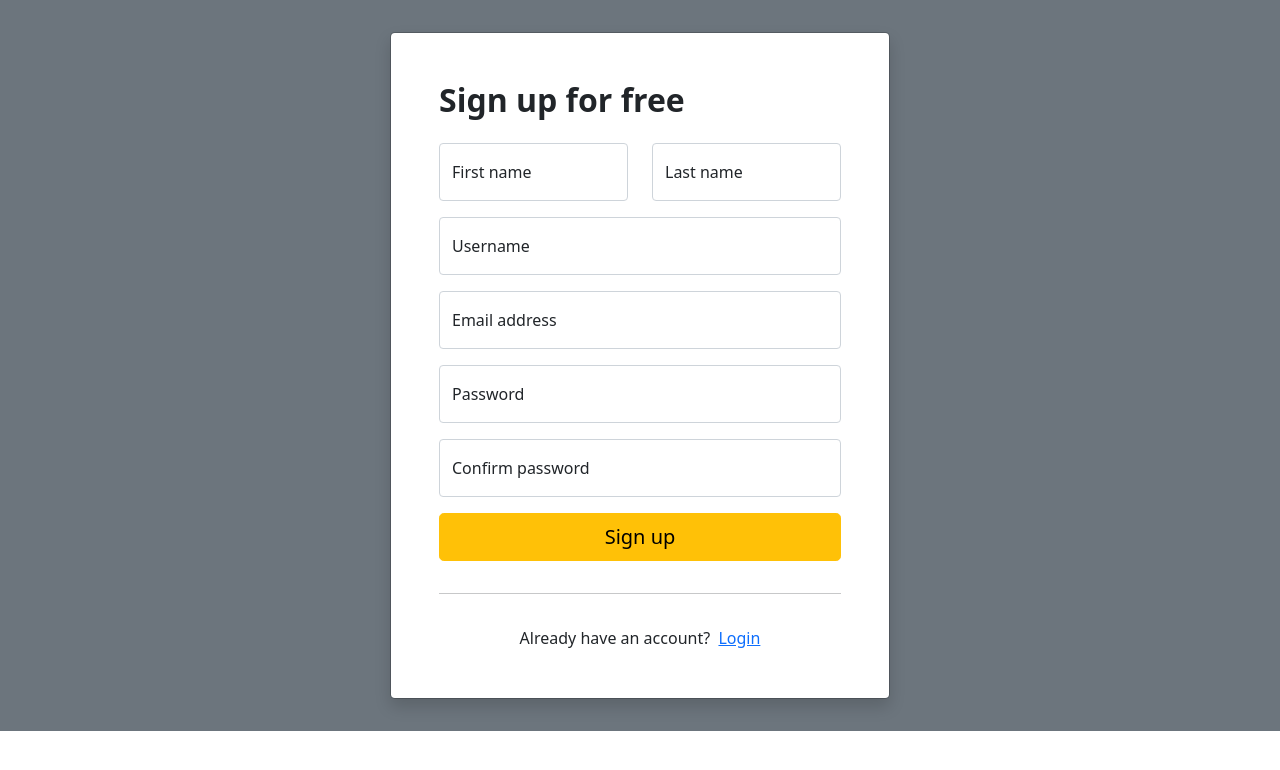
After one commit to Tairoks/Moviesw, a Django app: template profiles/templates/register.html in a window 1280 px wide. The commit adds this page. Shown: the top 770 px of the page. Run offline with Django 4.2, Linux system fonts and the light colour scheme; the template is opened without the code that fills it, so the values that code supplies are empty.

Commit message:
newcomit

```diff
--- a/catalog/templates/movies.html
+++ b/catalog/templates/movies.html
@@ -1,7 +1,6 @@
 {% extends 'base.html' %}
 
 {% block content %}
-
 <div class="row">
 {% for movie in movies %}
 <div class="col-sm-12 col-md-6 col-lg-3 pb-4">
@@ -16,5 +15,4 @@
 </div>
 {% endfor %}
 </div>
-
 {% endblock %}
--- a/catalog/urls.py
+++ b/catalog/urls.py
@@ -3,13 +3,7 @@ from django.urls import path
 from catalog import views
 
 urlpatterns = [
-    path('', views.index, name='movies_list'),
-    path('<str:cat>/', views.catalog_detail_view),
-    path('<int:mov_id>/<str:cat>/', views.movi_detail_view)
+    path('', views.catalog_view, name='movies_list'),
+    path('<slug:actor_slug>/', views.catalog_detail_view),
+    path('<str:cat>/<int:mov_id>/', views.movie_detail_view),
 ]
-
-# urlpatterns = [
-#     path('', views.catalog_view, name='movies_list'),
-#     path('<slug:actor_slug>/', views.catalog_detail_view),
-#     path('<str:cat>/<int:mov_id>/', views.movie_detail_view),
-# ]
--- a/catalog/views.py
+++ b/catalog/views.py
@@ -32,7 +32,7 @@ def catalog_detail_view(request, cat):
     return HttpResponse(f'<h3>Main page</h3></p>{cat}</p>')
 
 
-def movi_detail_view(request, cat, movi_id):
+def movie_detail_view(request, cat, movi_id):
     return HttpResponse(f'<h3>{cat}</h3></p>{movi_id}</p>')
 
 
--- a/config/urls.py
+++ b/config/urls.py
@@ -24,7 +24,6 @@ from profiles import views as profile_views
 urlpatterns = [
     path('admin/', admin.site.urls),
     path('', views.index, name='home'),
-    path('catalog/<str:cat>', views.catalog_detail_view),
     path('catalog/', include('catalog.urls')),
     path('login/', profile_views.login_user, name='login')
 ]
--- /dev/null
+++ b/profiles/decorators.py
@@ -0,0 +1,4 @@
+from django.shortcuts import render, redirect
+
+
+def unauthenticated_user(viev_function):
--- /dev/null
+++ b/profiles/templates/register.html
@@ -0,0 +1,62 @@
+<!DOCTYPE html>
+<html lang="en">
+<head>
+    <meta charset="UTF-8">
+    <title>Login</title>
+    <link rel="stylesheet" href="https://cdn.jsdelivr.net/npm/bootstrap@5.1.3/dist/css/bootstrap.min.css">
+</head>
+<body>
+<div class="modal modal-signin position-static d-block bg-secondary py-1" tabindex="-1" role="dialog" id="modalSignin">
+    <div class="modal-dialog" role="document">
+        <div class="modal-content rounded-5 shadow">
+            <div class="modal-header p-5 pb-4 border-bottom-0">
+                <h2 class="fw-bold mb-0">Sign up for free</h2>
+            </div>
+            <div class="modal-body p-5 pt-0 pb-1">
+                <form class="" method="POST" action="" autocomplete="off">
+                    {% csrf_token %}
+                    <div class="row">
+                        <div class="col-md-6 mb-3">
+                            <div class="form-floating">
+                                <input type="text" class="form-control rounded-4" id="floatingInputValue2" name="{{ form.first_name.html_name }}" placeholder="First name">
+                                <label for="floatingInputValue2">First name</label>
+                            </div>
+                        </div>
+                        <div class="col-md-6 mb-3">
+                            <div class="form-floating">
+                                <input type="text" class="form-control rounded-4" id="floatingInputValue3" name="{{ form.last_name.html_name }}" placeholder="Last name">
+                                <label for="floatingInputValue3">Last name</label>
+                            </div>
+                        </div>
+                    </div>
+                    <div class="form-floating mb-3">
+                        <input type="text" class="form-control rounded-4" id="floatingInputValue1" name="{{ form.username.html_name }}" placeholder="Username">
+                        <label for="floatingInputValue1">Username</label>
+                    </div>
+                    <div class="form-floating mb-3">
+                        <input type="email" class="form-control" id="floatingInputValue" name="{{ form.email.html_name }}" placeholder="name@example.com">
+                        <label for="floatingInputValue">Email address</label>
+                    </div>
+                    <div class="form-floating mb-3">
+                        <input type="password" class="form-control" id="floatingPassword" name="{{ form.password1.html_name }}" placeholder="Password">
+                        <label for="floatingPassword">Password</label>
+                    </div>
+                    <div class="form-floating mb-3">
+                        <input type="password" class="form-control" id="floatingPassword2" name="{{ form.password2.html_name }}" placeholder="Confirm password">
+                        <label for="floatingPassword2">Confirm password</label>
+                    </div>
+                    <button class="w-100 mb-2 btn btn-lg rounded-4 btn-warning" type="submit">Sign up</button>
+                    <hr class="my-4">
+                </form>
+            </div>
+
+            {{form.errors}}
+            <div class="mt-1 mb-5">
+                <div class="d-flex justify-content-center links">
+                    Already have an account? &nbsp <a href=" {% url 'login' %}" class="ml-2">Login</a>
+                </div>
+            </div>
+        </div>
+    </div>
+</div>
+</body>
--- a/templates/base.html
+++ b/templates/base.html
@@ -39,7 +39,7 @@
       </form>
 
       <div class="text-end">
-        <button type="button" class="btn btn-outline-light me-2">Login</button>
+        <button type="button" onclick="window.location.href={% url 'login' %}" class="btn btn-outline-light me-2">Login</button>
         <button type="button" class="btn btn-warning">Sign-up</button>
       </div>
     </div>
@@ -50,10 +50,6 @@
 {% block content %}
 {% endblock %}
 
-
-<!--<div class="banner">-->
-<!--    <img class="bg_image" src="{% static 'bg_image.png' %}" style="background-image: line-gragient(rgba(0,0,0,0.55), rgba(0,0,0,0.55); width: 100%; height: 100%; background-position: center">-->
-<!--</div>-->
 
 <footer class="d-flex flex-wrap justify-content-between align-items-center py-3 my-4 border-top">
 <div class="col-md-4 d-flex align-items-center">
```
Also changed, not shown: profiles/templates/login.html (+36 -3 lines), profiles/views.py (+3 -5 lines).
